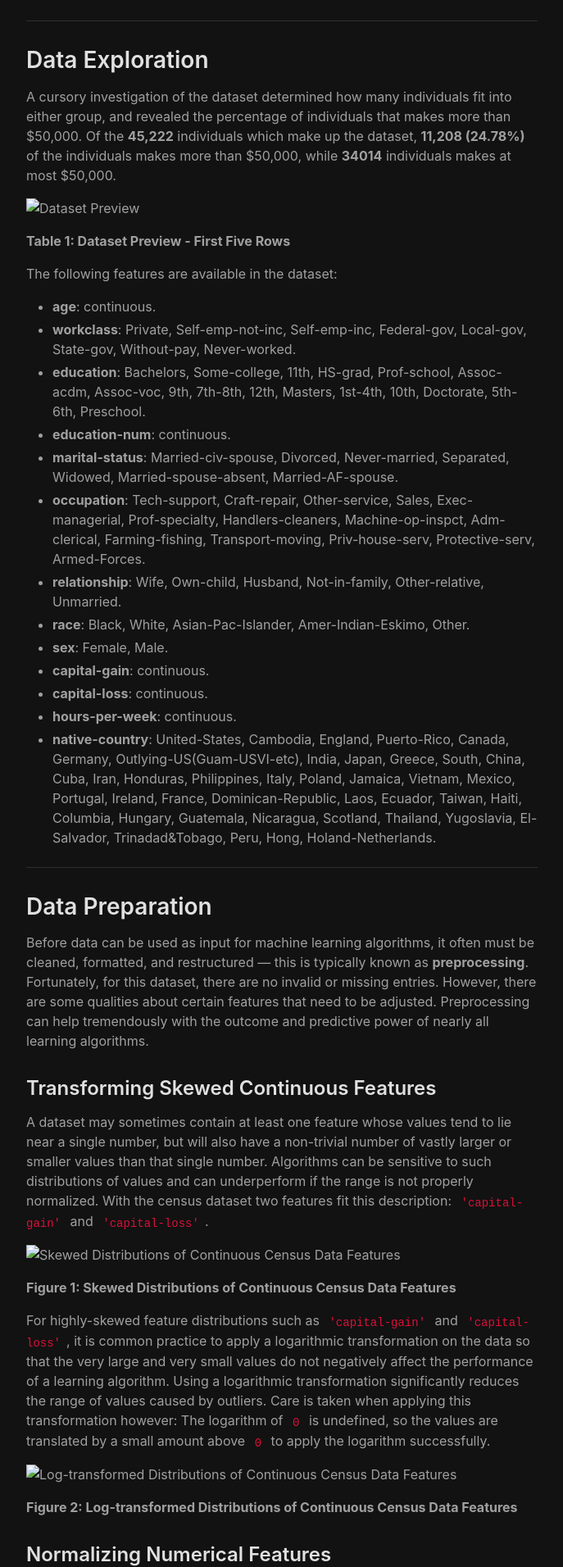
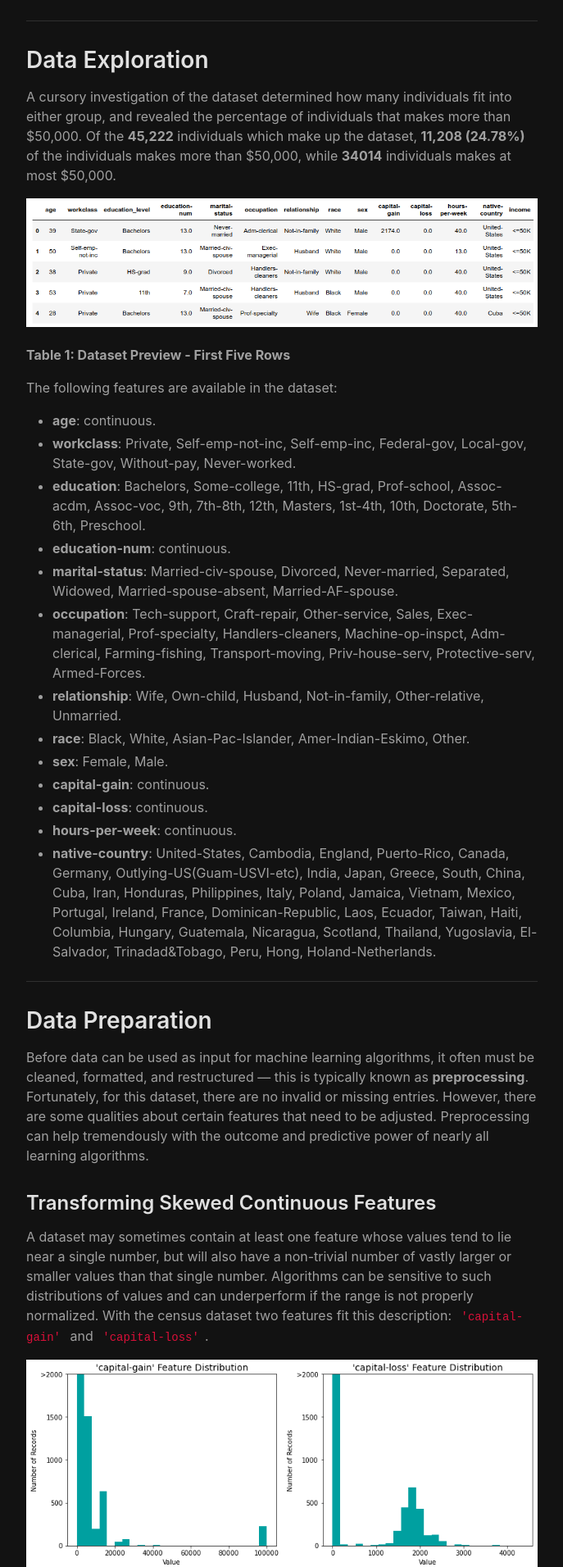
Before and after one commit to f-atisai/f-atisai.github.io, a Jekyll site: the page built from _projects/2022-06-17-finding-donors.md, in a window 1280 px wide. Shown: the part 1168-3080 px from the top of the page at 82% size, without its empty margins (296-983 px from the left). Built offline with Jekyll 4.4.1, drawn with Linux system fonts in a browser that asks for light colours.

Commit message:
doc: update image paths

```diff
--- a/_projects/2022-06-17-charityml.md
+++ b/_projects/2022-06-17-finding-donors.md
@@ -19,7 +19,7 @@ The dataset for this project originates from the [UCI Machine Learning Repositor
 
 A cursory investigation of the dataset determined how many individuals fit into either group, and revealed the percentage of individuals that makes more than \$50,000. Of the **45,222** individuals which make up the dataset, **11,208 (24.78%)** of the individuals makes more than \$50,000, while **34014** individuals makes at most \$50,000.
 
-![Dataset Preview](/assets/images/charityml/dataset_preview.png)
+![Dataset Preview](/assets/images/finding-donors/dataset_preview.png)
 
 **Table 1: Dataset Preview - First Five Rows**
 
@@ -49,13 +49,13 @@ Before data can be used as input for machine learning algorithms, it often must
 
 A dataset may sometimes contain at least one feature whose values tend to lie near a single number, but will also have a non-trivial number of vastly larger or smaller values than that single number. Algorithms can be sensitive to such distributions of values and can underperform if the range is not properly normalized. With the census dataset two features fit this description: `'capital-gain'` and `'capital-loss'`.
 
-![Skewed Distributions of Continuous Census Data Features](/assets/images/charityml/skewed_dist_cont_features.png)
+![Skewed Distributions of Continuous Census Data Features](/assets/images/finding-donors/skewed_dist_cont_features.png)
 
 **Figure 1: Skewed Distributions of Continuous Census Data Features**
 
 For highly-skewed feature distributions such as `'capital-gain'` and `'capital-loss'`, it is common practice to apply a <a href="https://en.wikipedia.org/wiki/Data_transformation_(statistics)">logarithmic transformation</a> on the data so that the very large and very small values do not negatively affect the performance of a learning algorithm. Using a logarithmic transformation significantly reduces the range of values caused by outliers. Care is taken when applying this transformation however: The logarithm of `0` is undefined, so the values are translated by a small amount above `0` to apply the logarithm successfully.
 
-![Log-transformed Distributions of Continuous Census Data Features](/assets/images/charityml/log_transformed_dist_cont_feats.png)
+![Log-transformed Distributions of Continuous Census Data Features](/assets/images/finding-donors/log_transformed_dist_cont_feats.png)
 
 **Figure 2: Log-transformed Distributions of Continuous Census Data Features**
 
@@ -63,7 +63,7 @@ For highly-skewed feature distributions such as `'capital-gain'` and `'capital-l
 
 In addition to performing transformations on features that are highly skewed, numerical features are [normalized](<https://en.wikipedia.org/wiki/Normalization_(statistics)>) as it is often good practice to perform some type of scaling on numerical features. Applying a scaling to the data does not change the shape of each feature's distribution (such as `'capital-gain'` or `'capital-loss'` above); however, normalization ensures that each feature is treated equally when applying supervised learners.
 
-![Normalized Census Data](/assets/images/charityml/table_normalized_census_data.png)
+![Normalized Census Data](/assets/images/finding-donors/table_normalized_census_data.png)
 
 **Table 2: Normalized Census Data**
 
@@ -73,7 +73,7 @@ There are several features for each record that are non-numeric, as pointed out
 
 One-hot encoding creates a _"dummy"_ variable for each possible category of each non-numeric feature. For example, assume `someFeature` has three possible entries: `A`, `B`, or `C`. This can be encoded into `someFeature_A`, `someFeature_B` and `someFeature_C`.
 
-![One-Hot Encoder Process](/assets/images/charityml/table_one_hot_encoder.png)
+![One-Hot Encoder Process](/assets/images/finding-donors/table_one_hot_encoder.png)
 
 **Table 3: One-Hot Encoder**
 
@@ -138,7 +138,7 @@ Ensemble methods such as Gradient Boost and Random Forests combine simple learne
 
 The three models - with their _default parameters_ - are trained on **1%, 10%, and 100%** of the training data.
 
-![Performance Metrics for Three Supervised Learning Models](/assets/images/charityml/performance_metrics_three_models.png)
+![Performance Metrics for Three Supervised Learning Models](/assets/images/finding-donors/performance_metrics_three_models.png)
 
 **Figure 3: Performance Metrics for Three Supervised Learning Models**
 
@@ -196,7 +196,7 @@ In **Exploring the Data**, it was shown there were thirteen available features f
 
 Looking at figure 4, `capital-loss` is the most important factor in predicting whether an individual makes at most or above \\$50,000, as presumed, and `hours-per-week` is also ranked low, as expected. However, `age`, appears to play a substantial role in the prediction, which was not previously considered as a factor in predicting an individual's income. In terms of `education-num` as a factor, it was assumed that `education` would be more appropriate in this situation. Excluding these differences, the features chosen by the machine learning model are relatively similar to what was considered to be the most important in determining whether an individual makes at most or above $50,000.
 
-![Normalized Weights for First Five Most Predictive Features](/assets/images/charityml/normalized_weight_first5_most_pred_features.png)
+![Normalized Weights for First Five Most Predictive Features](/assets/images/finding-donors/normalized_weight_first5_most_pred_features.png)
 
 **Figure 4: Normalized Weights for First Five Most Predictive Features**
 
```
